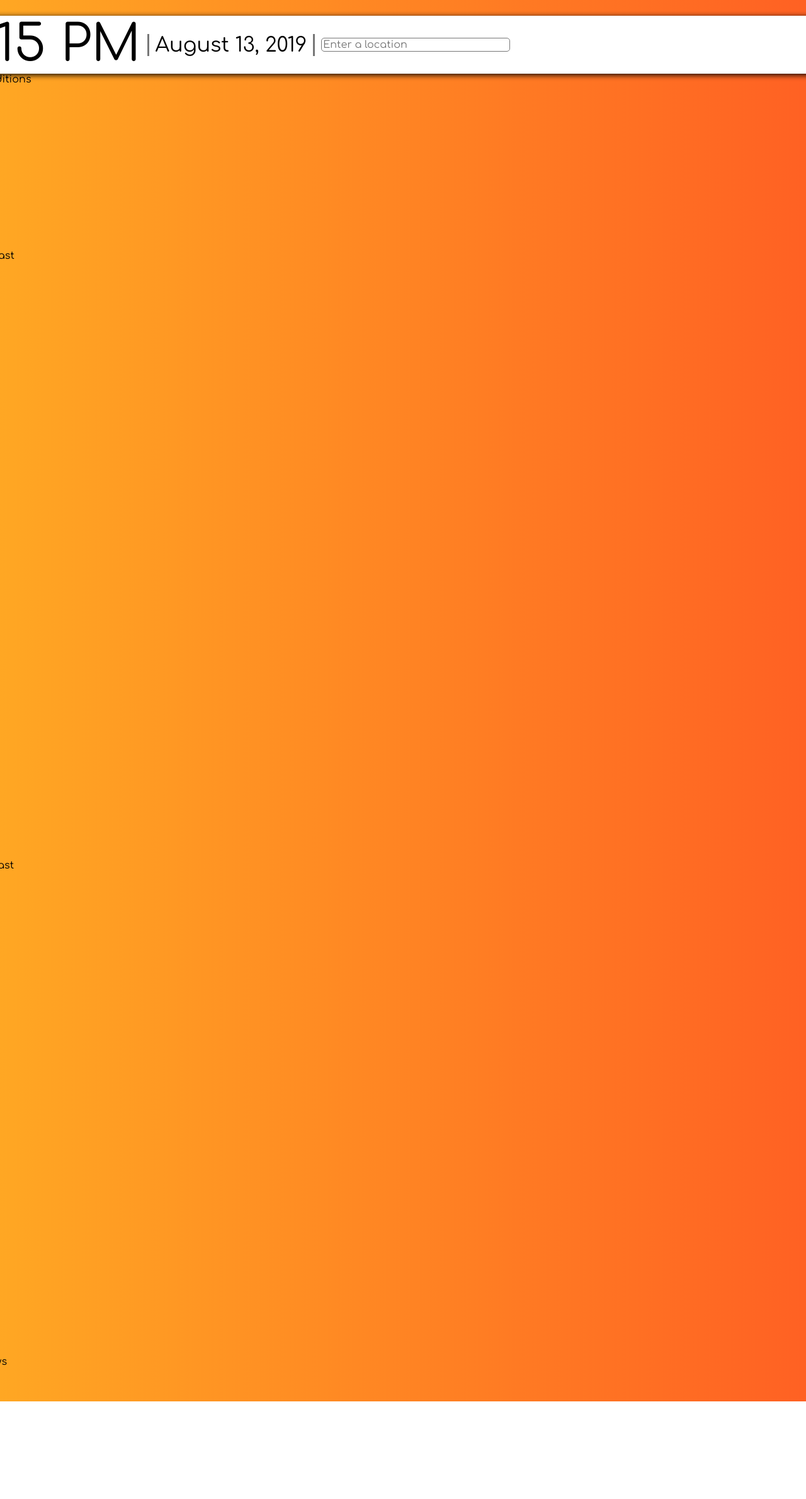
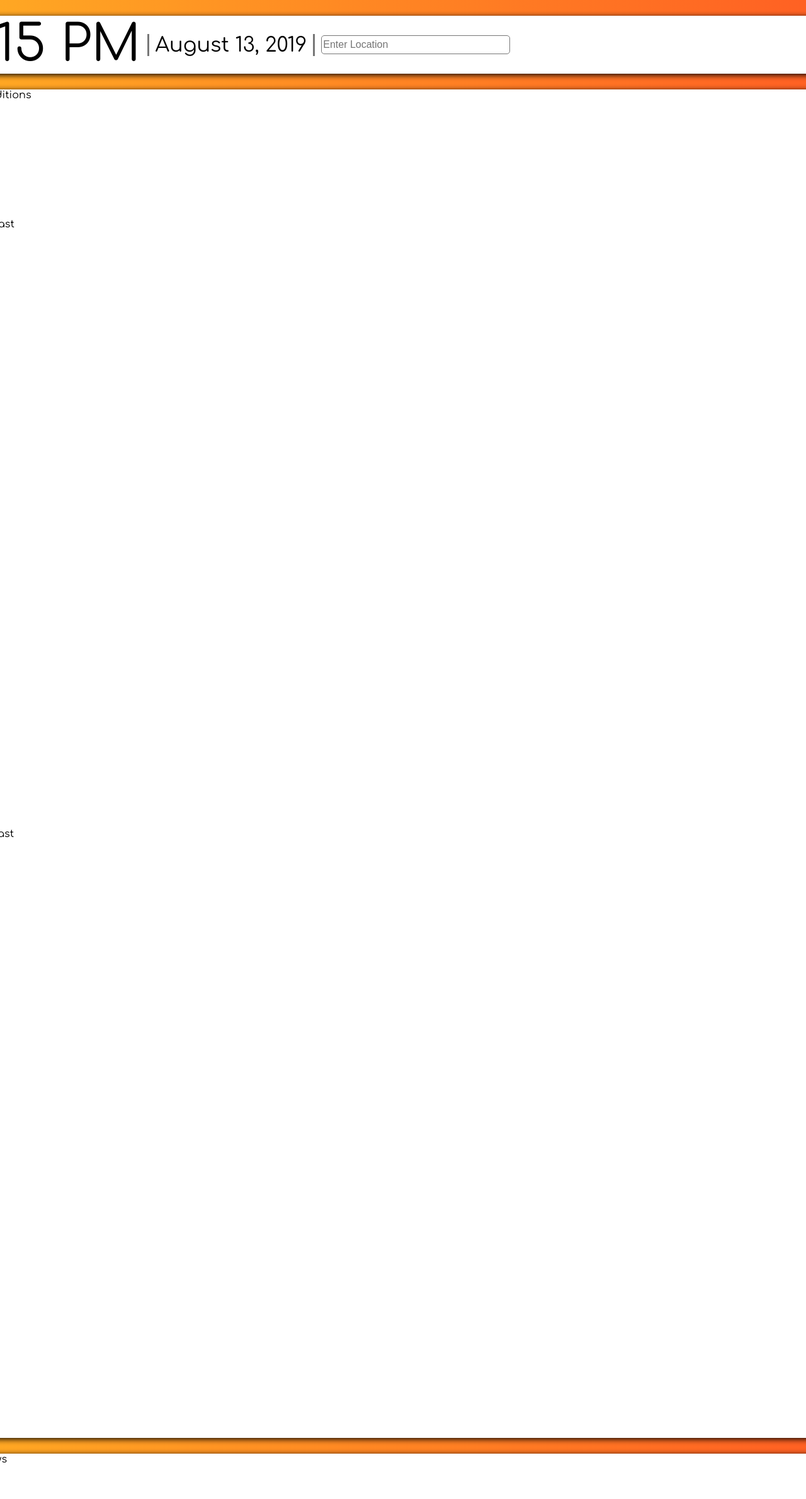
Before and after one commit to Shreyasdbz/KitchenDashboard, a website: page public/index.html in a window 1280 px wide. Shown: the top 2380 px of the page at 63% size. Before the commit the page ends 2225 px from the top, so only its background shows below. Drawn offline with Linux system fonts and the light colour scheme; some packages are replaced by stand-ins of ours; a script that the page names is missing.

Commit message:
html mods

```diff
--- a/public/index.html
+++ b/public/index.html
@@ -6,7 +6,7 @@
     <meta http-equiv="X-UA-Compatible" content="ie=edge">
     <link rel="stylesheet" href="./style.css">
     <link href="https://fonts.googleapis.com/css?family=Comfortaa&display=swap" rel="stylesheet">
-    <script type="text/javascript" src="https://maps.googleapis.com/maps/api/js?key=AIzaSyB4nAkabJzL1wlZF4I5SWC1WXdkvxtwato&libraries=places"></script>
+    <script defer type="text/javascript" src="https://maps.googleapis.com/maps/api/js?key=AIzaSyBOxZ_k_hv780EYqU5ZTRCyeaaEyRuT2GU&libraries=places"></script>
     <script defer src="https://cdnjs.cloudflare.com/ajax/libs/skycons/1396634940/skycons.min.js"></script>
     <script defer src="./script.js"></script>
     <title>Kitchen Dashboard</title>
@@ -20,8 +20,8 @@
             <div class="card-timeDate-date">
                 <span>August 13, 2019</span>
             </div>
-            <div class="enter-location">
-                <input type="text" class="enter-location-area" location-search placeholder="Enter a location">
+            <div class="card-timeDate-enterLocationBox">
+                <input type="text" class="card-timeDate-enterLocationBox-textArea" data-city-search placeholder="Enter Location">
             </div>
         </div>
         <div class="card-weather">
@@ -29,7 +29,7 @@
                 <div class="card-weather-header">Current Conditions</div>
                 <div class="card-weather-content">
                     <div class="card-weather-current-tempIcon">
-                        <canvas id="currentIcon"></canvas>
+                        <canvas class="card-weather-icons" id="currentIcon" width="75" height="75"></canvas>
                         <div class="card-weather-current-temp"></div>
                     </div>
                     <div class="card-weather-current-highLow">
@@ -58,27 +58,27 @@
                     <div class="card-weather-hourly-hour1">
                         <div class="card-weather-hourly-hour1-time">1 PM</div>
                         <div class="card-weather-hourly-hour1-temperature">82 F</div>
-                        <canvas class="card-weather-hourly-hour1-icon"></canvas>
+                        <canvas class="card-weather-icons" id="card-weather-hourly-hour1-icon"></canvas>
                     </div>
                     <div class="card-weather-hourly-hour2">
                         <div class="card-weather-hourly-hour2-time">2 PM</div>
                         <div class="card-weather-hourly-hour2-temperature">82 F</div>
-                        <canvas class="card-weather-hourly-hour2-icon"></canvas>
+                        <canvas class="card-weather-icons" id="card-weather-hourly-hour2-icon"></canvas>
                     </div>
                     <div class="card-weather-hourly-hour3">
                         <div class="card-weather-hourly-hour3-time">3 PM</div>
                         <div class="card-weather-hourly-hour3-temperature">82 F</div>
-                        <canvas class="card-weather-hourly-hour3-icon"></canvas>
+                        <canvas class="card-weather-icons" id="card-weather-hourly-hour3-icon"></canvas>
                     </div>
                     <div class="card-weather-hourly-hour4">
                         <div class="card-weather-hourly-hour4-time">4 PM</div>
                         <div class="card-weather-hourly-hour4-temperature">82 F</div>
-                        <canvas class="card-weather-hourly-hour4-icon"></canvas>
+                        <canvas class="card-weather-icons" id="card-weather-hourly-hour4-icon"></canvas>
                     </div>
                     <div class="card-weather-hourly-hour5">
                         <div class="card-weather-hourly-hour5-time">5 PM</div>
                         <div class="card-weather-hourly-hour5-temperature">82 F</div>
-                        <canvas class="card-weather-hourly-hour5-icon"></canvas>
+                        <canvas class="card-weather-icons" id="card-weather-hourly-hour5-icon"></canvas>
                     </div>
                 </div>
             </div>
@@ -86,29 +86,29 @@
                 <div class="card-weather-header">Weekly Forecast</div>
                 <div class="card-weather-content">
                     <div class="card-weather-weekly-day">
-                        <div class="card-weather-weekly-day1-high"></div>
-                        <div class="card-weather-weekly-day1-low"></div>
-                        <canvas id="card-weather-weekly-day1-icon"></canvas>
+                        <div class="card-weather-weekly-day1-high">HI</div>
+                        <div class="card-weather-weekly-day1-low">LOW</div>
+                        <canvas class="card-weather-icons" id="card-weather-weekly-day1-icon"></canvas>
                     </div>
                     <div class="card-weather-weekly-day">
-                        <div class="card-weather-weekly-day2-high"></div>
-                        <div class="card-weather-weekly-day2-low"></div>
-                        <canvas id="card-weather-weekly-day2-icon"></canvas>
+                        <div class="card-weather-weekly-day2-high">HI</div>
+                        <div class="card-weather-weekly-day2-low">LOW</div>
+                        <canvas class="card-weather-icons" id="card-weather-weekly-day2-icon"></canvas>
                     </div>
                     <div class="card-weather-weekly-day">
-                        <div class="card-weather-weekly-day3-high"></div>
-                        <div class="card-weather-weekly-day3-low"></div>
-                        <canvas id="card-weather-weekly-day3-icon"></canvas>
+                        <div class="card-weather-weekly-day3-high">HI</div>
+                        <div class="card-weather-weekly-day3-low">LOW</div>
+                        <canvas class="card-weather-icons" id="card-weather-weekly-day3-icon"></canvas>
                     </div>
                     <div class="card-weather-weekly-day">
-                        <div class="card-weather-weekly-day4-high"></div>
-                        <div class="card-weather-weekly-day4-low"></div>
-                        <canvas id="card-weather-weekly-day4-icon"></canvas>
+                        <div class="card-weather-weekly-day4-high">HI</div>
+                        <div class="card-weather-weekly-day4-low">LOW</div>
+                        <canvas class="card-weather-icons" id="card-weather-weekly-day4-icon"></canvas>
                     </div>
                     <div class="card-weather-weekly-day">
-                        <div class="card-weather-weekly-day5-high"></div>
-                        <div class="card-weather-weekly-day5-low"></div>
-                        <canvas id="card-weather-weekly-day5-icon"></canvas>
+                        <div class="card-weather-weekly-day5-high">HI</div>
+                        <div class="card-weather-weekly-day5-low">LOW</div>
+                        <canvas class="card-weather-icons" id="card-weather-weekly-day5-icon"></canvas>
                     </div>
                 </div>
             </div>
--- a/public/script.js
+++ b/public/script.js
@@ -19,10 +19,14 @@ searchBox.addListener('places_changed', () => {
         console.log(place)
         console.log(place.formatted_address)
         console.log(data)
-        // setWeatherData(data, place.formatted_address)
+        setWeatherData(data, place.formatted_address)
     })
 })
 
 const icon = new Skycons({color: '#222'})
 icon.set('currentIcon', 'clear-day')
 icon.play()
+
+function setWeatherData(data, place){
+
+}
--- a/public/style.css
+++ b/public/style.css
@@ -18,6 +18,7 @@ body{
 
 } */
 
+/*--------------- Time and Date Info ----------------------*/
 .card-timeDate{
     display: flex;
     align-items: center;
@@ -47,16 +48,53 @@ body{
     border-left: 3px solid #777;
 }
 
-.enter-location{
+.card-timeDate-enterLocationBox{
     padding-left: 10px;
     display: flex;
     justify-content: center;
+    font-family: sans-serif;
 }
 
-.enter-location-area{
+.card-timeDate-enterLocationBox-textArea{
     font-size: 1rem;
     outline: none;
     border: 1px solid #777;
     border-radius: 5px;
     width: 300px;
+    height: 30px;
+    font-family: sans-serif;
 }
+
+/*--------------- Weather Info ----------------------*/
+.card-weather{
+    /* display: flex; */
+    /* align-items: center; */
+    /* justify-content: flex-start; */
+    background: white;
+    /* border: 2px solid #777; */
+    border-radius: 20px;
+    max-width: 100%;
+    width: 1500px;
+    box-shadow: 0 2px 10px black;
+    margin-top: 25px;
+}
+
+.card-weather-icons{
+    width: 60;
+    height: 60;
+}
+
+
+/*--------------- News Info ----------------------*/
+.card-news{
+    /* display: flex; */
+    /* align-items: center; */
+    /* justify-content: flex-start; */
+    background: white;
+    /* border: 2px solid #777; */
+    border-radius: 20px;
+    max-width: 100%;
+    width: 1500px;
+    box-shadow: 0 2px 10px black;
+    margin-top: 25px;
+}
```
